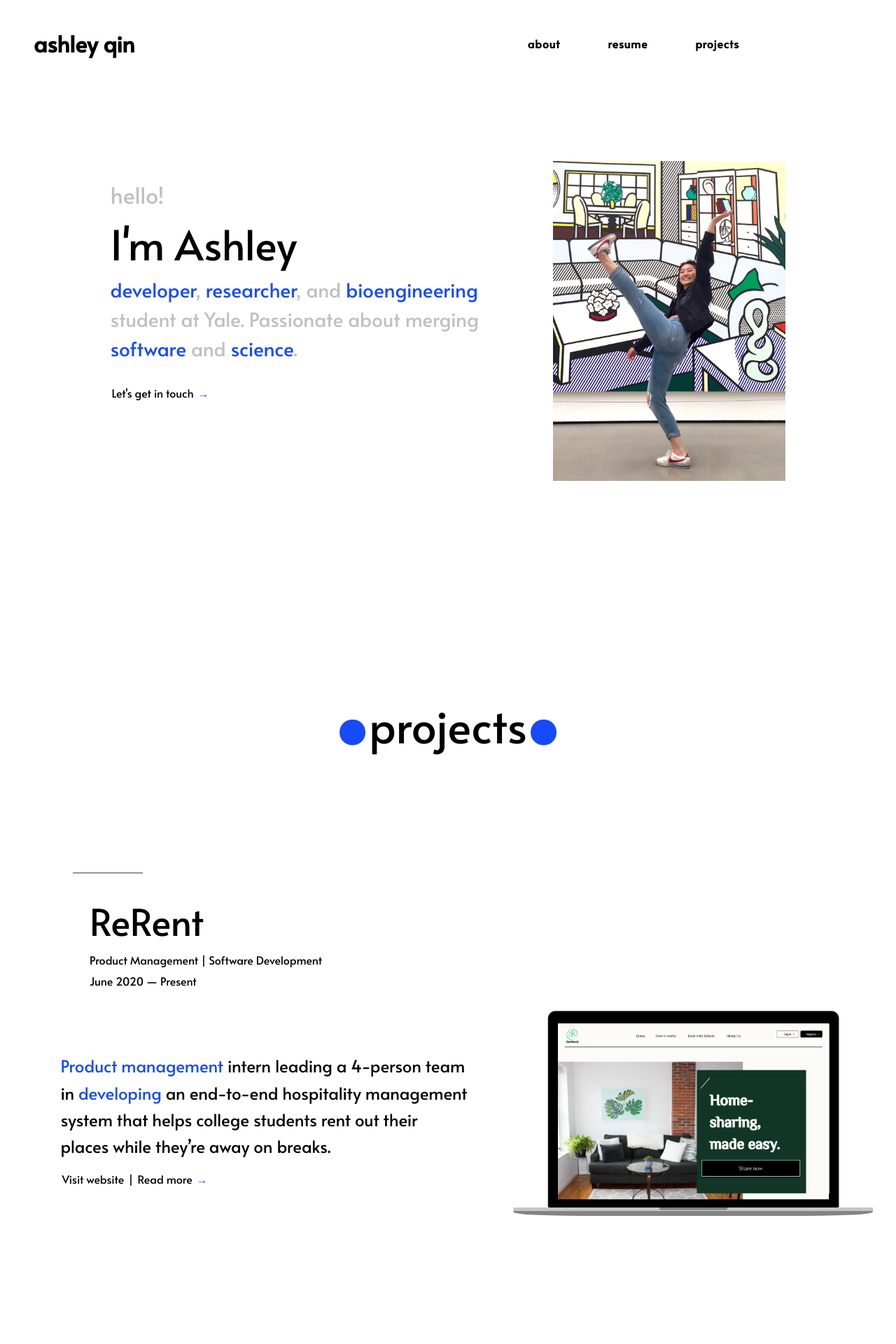
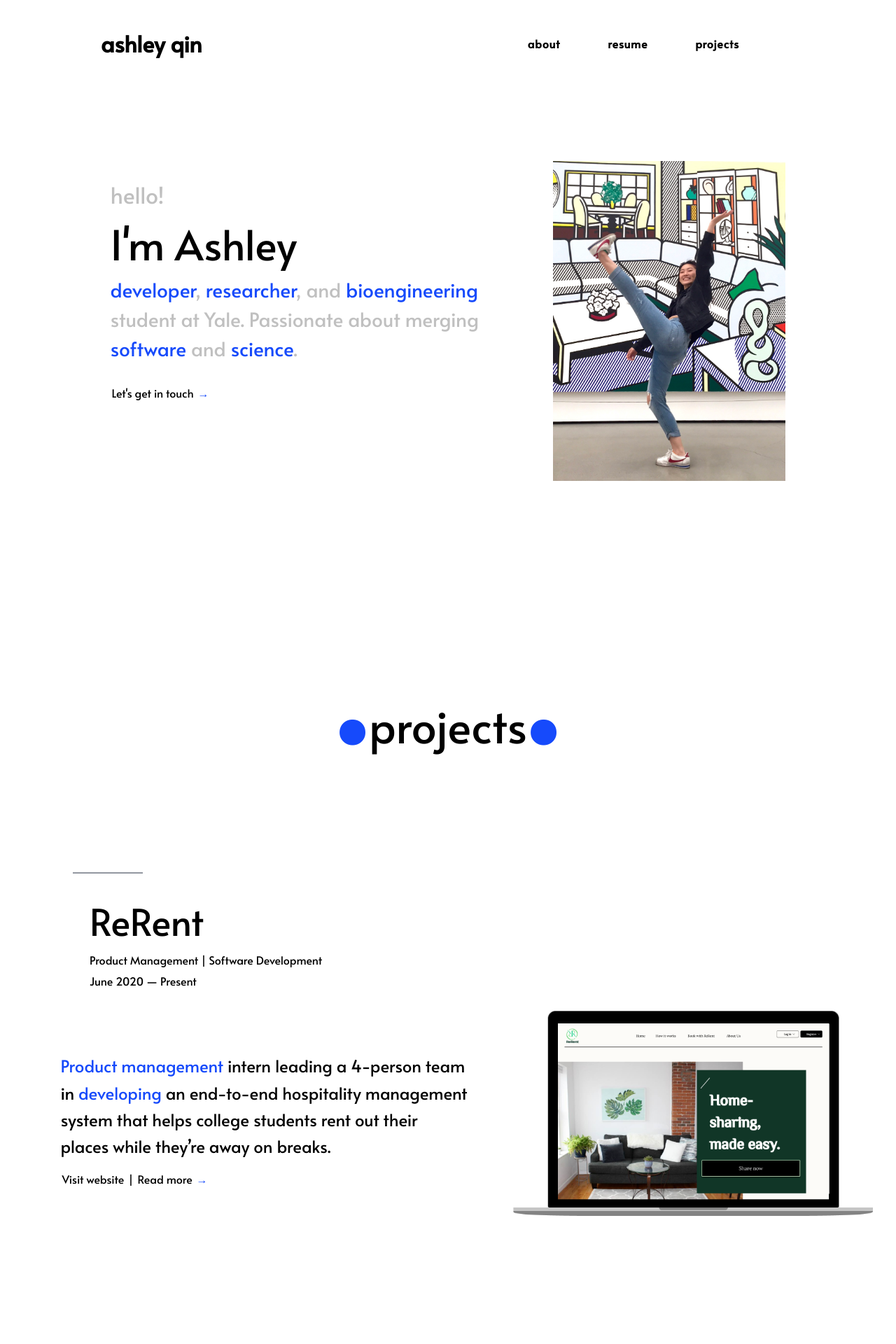
Before and after one commit to ashleyyqin/ashleyyqin.github.io, a Jekyll site: the page built from index.html, in a window 1280 px wide. Shown: the top 1920 px of the page at 70% size. Built offline with Jekyll 4.4.1, drawn with Linux system fonts in a browser that asks for light colours.

Commit message:
Update main.css

```diff
--- a/styles/main.css
+++ b/styles/main.css
@@ -138,8 +138,8 @@ header a:hover {
     /*margin-left: auto;*/
     z-index: 2000;
     font-size: 200%;
-    /*margin-left: 6em;
-    margin-right: auto;*/
+    margin-left: 3em;
+    /*margin-right: auto;*/
 }
 
 nav {
```
